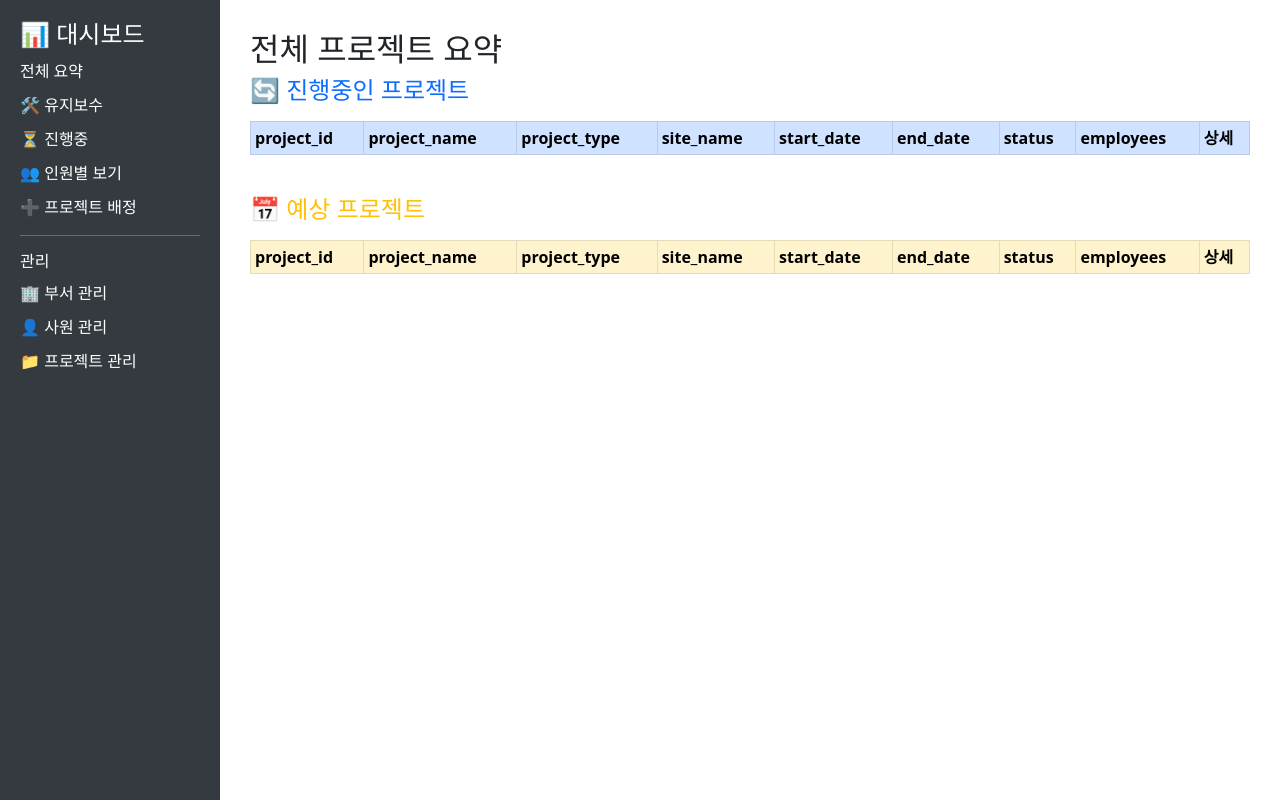
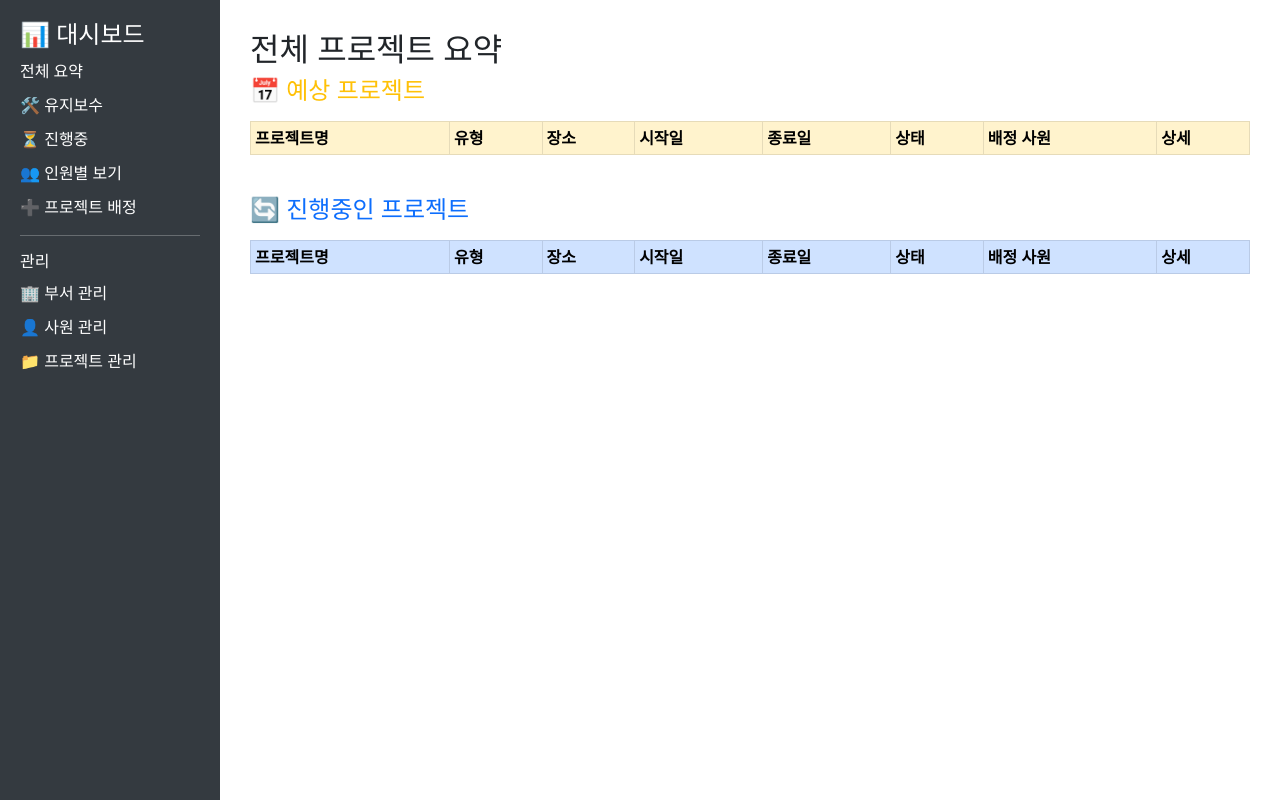
Before and after one commit to cysi230/FDX_DASHBOARD, a Flask app: page / in a window 1280 px wide. Run offline with Flask 3, Linux system fonts and the light colour scheme; data comes from the database, SQL or seed files in the repository; both versions use the stored data as it was after the commit; tables that the repository leaves empty hold one stand-in row (values such as "Sample post"); lists and menus that the app fills with data are empty.

Commit message:
250619_4_요약보기 한글 컬럼설정

```diff
--- a/dashboard/templates/dashboard.html
+++ b/dashboard/templates/dashboard.html
@@ -114,44 +114,54 @@
         <p class="text-muted">데이터가 없습니다.</p>
         {% else %}
         {% if title == "전체 프로젝트 요약" %}
-        <!-- 진행중인 프로젝트 -->
+        {% set col_order = ['project_name', 'project_type', 'site_name', 'start_date', 'end_date', 'status',
+        'employees'] %}
+        {% set col_map = {
+        'project_name': '프로젝트명',
+        'project_type': '유형',
+        'site_name': '장소',
+        'start_date': '시작일',
+        'end_date': '종료일',
+        'status': '상태',
+        'employees': '배정 사원'
+        } %}
+
+        <!-- 예상 프로젝트 -->
         <div class="mb-4">
-            <h4 class="text-primary mb-3">🔄 진행중인 프로젝트</h4>
+            <h4 class="text-warning mb-3">📅 예상 프로젝트</h4>
             <div class="table-container">
                 <table class="table table-bordered table-striped table-sm">
-                    <thead class="table-primary">
+                    <thead class="table-warning">
                         <tr>
-                            {% for col in data.columns %}
-                            {% if col != 'employee_id' %}
-                            <th>{{ col }}</th>
-                            {% endif %}
+                            {% for col in col_order %}
+                            <th>{{ col_map.get(col, col) }}</th>
                             {% endfor %}
                             <th>상세</th>
                         </tr>
                     </thead>
                     <tbody>
                         {% for row in data.values %}
-                        {% if row[6] == '진행중' %}
+                        {% if row[data.columns.get_loc('status')] == '예상' or row[data.columns.get_loc('status')] == '대기'
+                        %}
                         <tr>
-                            {% for cell in row %}
-                            {% if loop.index0 != 0 %}
+                            {% for col in col_order %}
                             <td>
-                                {% if data.columns[loop.index0] == 'employees' %}
-                                {% if cell %}
-                                {% for employee in cell.split(',') %}
+                                {% set idx = data.columns.get_loc(col) %}
+                                {% if col == 'employees' %}
+                                {% if row[idx] %}
+                                {% for employee in row[idx].split(',') %}
                                 <span class="badge bg-primary me-1">{{ employee.strip() }}</span>
                                 {% endfor %}
                                 {% else %}
                                 <span class="text-muted">배정된 사원 없음</span>
                                 {% endif %}
                                 {% else %}
-                                {{ cell if cell is not none else '-' }}
+                                {{ row[idx] if row[idx] is not none else '-' }}
                                 {% endif %}
                             </td>
-                            {% endif %}
                             {% endfor %}
                             <td>
-                                <a href="{{ url_for('assignment_detail', project_id=row[0]) }}"
+                                <a href="{{ url_for('assignment_detail', project_id=row[data.columns.get_loc('project_id')] ) }}"
                                     class="btn btn-sm btn-info">상세 보기</a>
                             </td>
                         </tr>
@@ -161,45 +171,41 @@
                 </table>
             </div>
         </div>
-
-        <!-- 예상 프로젝트 -->
+        <!-- 진행중인 프로젝트 -->
         <div class="mb-4">
-            <h4 class="text-warning mb-3">📅 예상 프로젝트</h4>
+            <h4 class="text-primary mb-3">🔄 진행중인 프로젝트</h4>
             <div class="table-container">
                 <table class="table table-bordered table-striped table-sm">
-                    <thead class="table-warning">
+                    <thead class="table-primary">
                         <tr>
-                            {% for col in data.columns %}
-                            {% if col != 'employee_id' %}
-                            <th>{{ col }}</th>
-                            {% endif %}
+                            {% for col in col_order %}
+                            <th>{{ col_map.get(col, col) }}</th>
                             {% endfor %}
                             <th>상세</th>
                         </tr>
                     </thead>
                     <tbody>
                         {% for row in data.values %}
-                        {% if row[6] == '예상' or row[6] == '대기' %}
+                        {% if row[data.columns.get_loc('status')] == '진행중' %}
                         <tr>
-                            {% for cell in row %}
-                            {% if loop.index0 != 0 %}
+                            {% for col in col_order %}
                             <td>
-                                {% if data.columns[loop.index0] == 'employees' %}
-                                {% if cell %}
-                                {% for employee in cell.split(',') %}
+                                {% set idx = data.columns.get_loc(col) %}
+                                {% if col == 'employees' %}
+                                {% if row[idx] %}
+                                {% for employee in row[idx].split(',') %}
                                 <span class="badge bg-primary me-1">{{ employee.strip() }}</span>
                                 {% endfor %}
                                 {% else %}
                                 <span class="text-muted">배정된 사원 없음</span>
                                 {% endif %}
                                 {% else %}
-                                {{ cell if cell is not none else '-' }}
+                                {{ row[idx] if row[idx] is not none else '-' }}
                                 {% endif %}
                             </td>
-                            {% endif %}
                             {% endfor %}
                             <td>
-                                <a href="{{ url_for('assignment_detail', project_id=row[0]) }}"
+                                <a href="{{ url_for('assignment_detail', project_id=row[data.columns.get_loc('project_id')] ) }}"
                                     class="btn btn-sm btn-info">상세 보기</a>
                             </td>
                         </tr>
@@ -216,7 +222,7 @@
                     <tr>
                         {% for col in data.columns %}
                         {% if not (title == "사원 목록" and loop.index0 == 0 and col == 'employee_id') %}
-                        <th>{{ col }}</th>
+                        <th>{% if col_map is defined %}{{ col_map.get(col, col) }}{% else %}{{ col }}{% endif %}</th>
                         {% endif %}
                         {% endfor %}
                         {% if title in ["부서 목록", "사원 목록", "프로젝트 목록"] %}
```
Also changed, not shown: db/dashboard.db.
